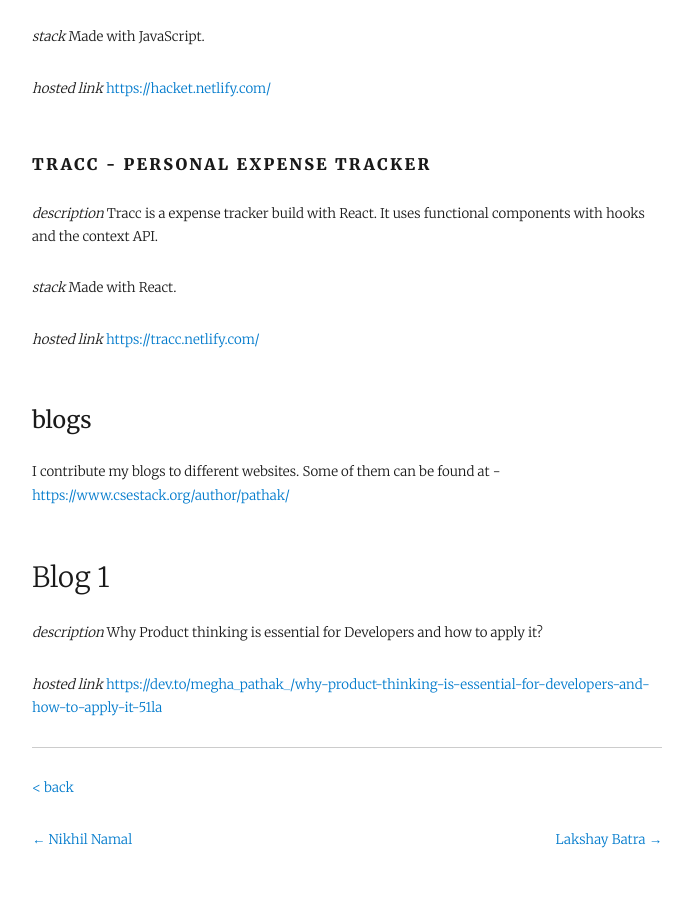
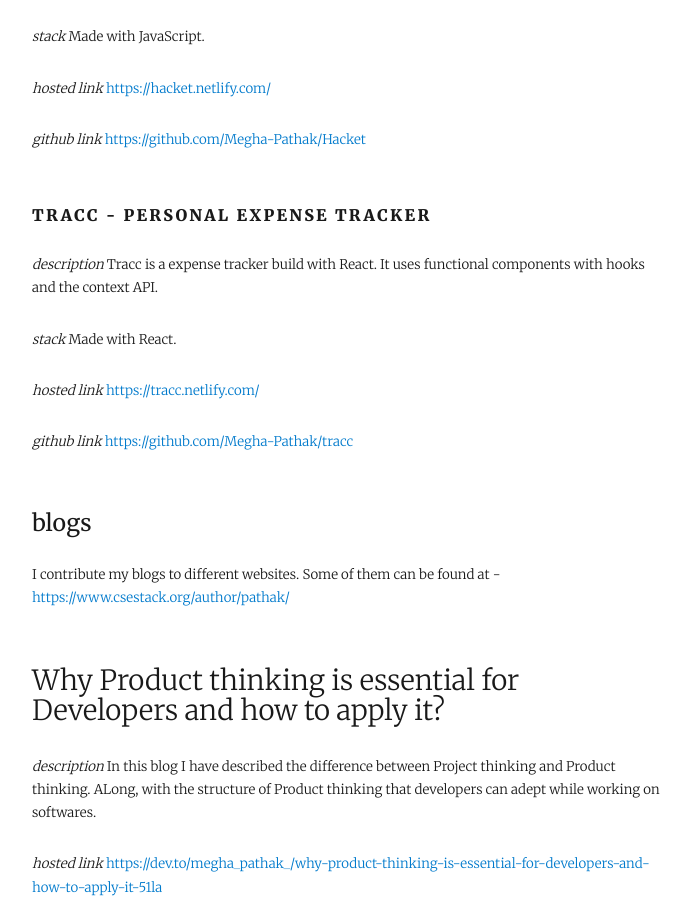
Before and after one commit to tanaypratap/teamtanay.jobchallenge.dev, a Gatsby site: page /ttjc@Megha-Pathak/ in a window 1280 px wide. Shown: the part 1770-2672 px from the top of the page, without its empty margins (293-983 px from the left). Built offline with nearby package versions, Linux system fonts and the light colour scheme; Gatsby itself is replaced by a stand-in of ours; some packages are replaced by stand-ins of ours.

Commit message:
updating github_links

```diff
--- a/content/participants/ttjc@Megha-Pathak/index.md
+++ b/content/participants/ttjc@Megha-Pathak/index.md
@@ -56,6 +56,8 @@ _stack_ Made with JavaScript.
 
 _hosted link_ https://hacket.netlify.com/
 
+_github link_ https://github.com/Megha-Pathak/Hacket
+
 #### Tracc - Personal Expense Tracker
 
 _description_ Tracc is a expense tracker build with React. It uses functional components with hooks and the context API.
@@ -64,11 +66,13 @@ _stack_ Made with React.
 
 _hosted link_ https://tracc.netlify.com/
 
+_github link_ https://github.com/Megha-Pathak/tracc
+
 ### blogs
 
 I contribute my blogs to different websites. Some of them can be found at - https://www.csestack.org/author/pathak/
 
-## Blog 1
-_description_ Why Product thinking is essential for Developers and how to apply it?
+## Why Product thinking is essential for Developers and how to apply it?
+_description_ In this blog I have described the difference between Project thinking and Product thinking. ALong, with the structure of Product thinking that developers can adept while working on softwares.
 
 _hosted link_ https://dev.to/megha_pathak_/why-product-thinking-is-essential-for-developers-and-how-to-apply-it-51la
```
